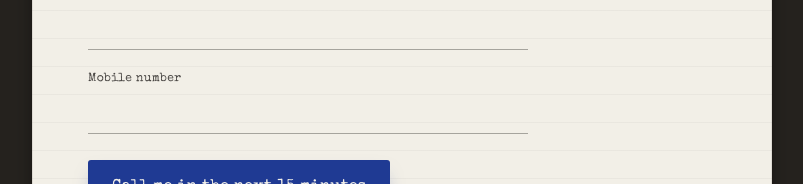
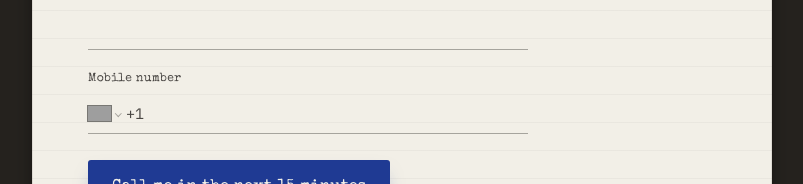
Before and after one commit to humblehg-org/remohires_marketing-LandingPage, a Next.js app: page /hvac-new in a window 1280 px wide. Shown: the part 5557-5741 px from the top of the page, without its empty margins (238-1041 px from the left). Built offline with nearby package versions, Linux system fonts and the light colour scheme; grey boxes are pictures that could not be loaded.

Commit message:
fix: update phone validation, access key, meta tracking, and mobile responsiveness for hvac-new

```diff
--- a/src/app/hvac-new/hvac-new-client.tsx
+++ b/src/app/hvac-new/hvac-new-client.tsx
@@ -2,6 +2,8 @@
 
 import { useRef, useState, type FormEvent } from "react";
 import posthog from "posthog-js";
+import PhoneInput, { isValidPhoneNumber } from "react-phone-number-input";
+import "react-phone-number-input/style.css";
 import "./hvac-new.css";
 
 // Web3Forms public access key already used elsewhere on /hvac-new — this
@@ -17,6 +19,8 @@ declare global {
 export default function HvacNewClient() {
   const [isSubmitting, setIsSubmitting] = useState(false);
   const [isDone, setIsDone] = useState(false);
+  const [phone, setPhone] = useState<string | undefined>(undefined);
+  const [phoneError, setPhoneError] = useState<string | null>(null);
   const submittedRef = useRef(false);
   const intentFiredRef = useRef(false);
 
@@ -29,7 +33,7 @@ export default function HvacNewClient() {
       // Analytics must never break the page.
     }
     try {
-      window.fbq?.("trackCustom", "LeadIntent");
+      window.fbq?.("trackCustom", "Lead Intent");
     } catch {
       // ignore
     }
@@ -42,6 +46,12 @@ export default function HvacNewClient() {
     const form = e.currentTarget;
     const honeypot = form.elements.namedItem("botcheck") as HTMLInputElement | null;
     if (honeypot?.checked) return;
+
+    if (!phone || !isValidPhoneNumber(phone)) {
+      setPhoneError("Enter a valid mobile number, including area code.");
+      return;
+    }
+    setPhoneError(null);
 
     submittedRef.current = true;
     setIsSubmitting(true);
@@ -513,14 +523,29 @@ export default function HvacNewClient() {
                 </div>
                 <div className="field">
                   <label htmlFor="mobile">Mobile number</label>
-                  <input
+                  <PhoneInput
                     id="mobile"
-                    name="mobile"
-                    type="tel"
+                    international
+                    defaultCountry="US"
                     autoComplete="tel"
-                    inputMode="tel"
-                    required
+                    placeholder="(555) 555-5555"
+                    value={phone}
+                    onChange={(value) => {
+                      setPhone(value);
+                      if (phoneError) setPhoneError(null);
+                    }}
+                    className={phoneError ? "phone-input phone-input-error" : "phone-input"}
+                    aria-invalid={phoneError ? true : undefined}
+                    aria-describedby={phoneError ? "mobile-error" : undefined}
                   />
+                  {/* Web3Forms reads this hidden field; it always holds the
+                      library's parsed E.164 value, never the raw display text. */}
+                  <input type="hidden" name="mobile" value={phone ?? ""} />
+                  {phoneError && (
+                    <p className="field-error" id="mobile-error" role="alert">
+                      {phoneError}
+                    </p>
+                  )}
                 </div>
                 <button className="btn" type="submit" disabled={isSubmitting}>
                   {isSubmitting ? "Calling you shortly..." : "Call me in the next 15 minutes"}
--- a/src/app/hvac-new/hvac-new.css
+++ b/src/app/hvac-new/hvac-new.css
@@ -477,6 +477,32 @@
 
 .hvac-est .field input:focus {border-bottom-color:var(--blue);}
 
+.hvac-est .field .phone-input {
+    --PhoneInput-color--focus: var(--blue);
+    font-family:'IBM Plex Sans', sans-serif;
+    font-size:.95rem;
+    padding:.55em 0;
+    border-bottom:1px solid rgba(74,71,68,.45);}
+
+.hvac-est .field .phone-input.phone-input-error {border-bottom-color:var(--red);}
+
+.hvac-est .field .phone-input:focus-within {border-bottom-color:var(--blue);}
+
+.hvac-est .field .phone-input .PhoneInputInput {
+    font-family:'IBM Plex Sans', sans-serif;
+    font-size:.95rem;
+    border:none;
+    background:transparent;
+    color:var(--ink);
+    padding:0;
+    outline:none;}
+
+.hvac-est .field-error {
+    font-family:'IBM Plex Sans', sans-serif;
+    font-size:.8rem;
+    color:var(--red);
+    margin:0;}
+
 .hvac-est form .btn {justify-self:start;
     border:none;
     cursor:pointer;
@@ -554,6 +580,17 @@
 .hvac-est .ply.approval {transform:rotate(.4deg); padding-left:44px;}
 }
 
+/* Mobile-only: the "problem" paper card's rotate() bounding box grows wider
+   than its layout width by roughly height * sin(angle). On desktop the card
+   is short enough for that to stay within the sheet's own margin, but on
+   narrow screens the card's text wraps into many more lines (much taller),
+   so the same rotation pushes its corners past the viewport edge and they
+   get clipped by .hvac-est's overflow-x:hidden. Dropping the tilt below
+   768px removes that overflow without touching desktop at all. */
+@media (max-width:768px) {
+.hvac-est .problem {transform:none; margin-left:0; margin-right:0; max-width:100%;}
+}
+
 .hvac-est .cost .cost-note {margin-top:1.1em; padding-top:.9em;
     border-top:1px dashed rgba(74,71,68,.28);
     font-family:'IBM Plex Sans',system-ui,sans-serif;
```
Also changed, not shown: package.json (+8 -2 lines), 1 other file (tests, documents, lock files or other folders).
